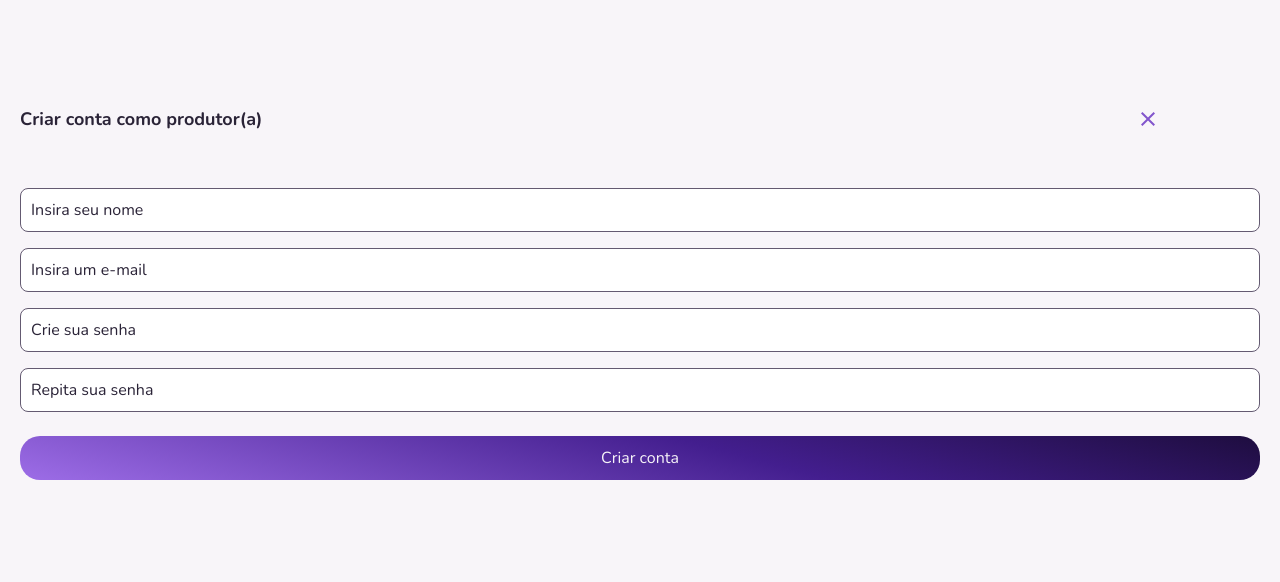
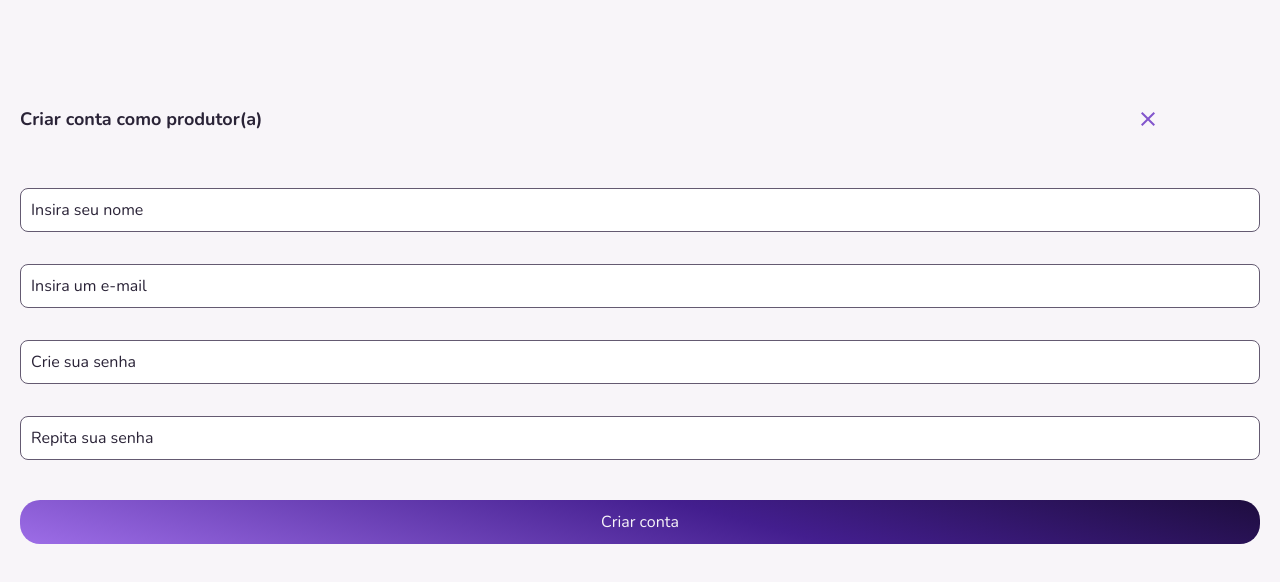
Before and after one commit to ViniciusdePSouza/iToddy_Role, a React (Vite) app in the folder itoddy-role/: page /iToddy_Role/signup in a window 1280 px wide. Shown: the top 582 px of the page. Built offline with nearby package versions, Linux system fonts and the light colour scheme.

Commit message:
Feature: form validation applied

```diff
--- a/itoddy-role/package.json
+++ b/itoddy-role/package.json
@@ -13,11 +13,14 @@
     "deploy": "gh-pages -d dist"
   },
   "dependencies": {
+    "@hookform/resolvers": "^3.1.0",
     "json-server": "^0.17.3",
     "react": "^18.2.0",
     "react-dom": "^18.2.0",
+    "react-hook-form": "^7.43.9",
     "react-router-dom": "^6.11.2",
-    "styled-components": "^6.0.0-rc.2"
+    "styled-components": "^6.0.0-rc.2",
+    "yup": "^1.2.0"
   },
   "devDependencies": {
     "@types/react": "^18.0.28",
--- a/itoddy-role/src/Pages/SignIn/index.tsx
+++ b/itoddy-role/src/Pages/SignIn/index.tsx
@@ -12,8 +12,15 @@ import { TextButton } from "../../components/TextButton";
 import { SvgButton } from "../../components/SvgButton";
 
 import closeSVG from "../../assets/closeWhite.svg";
+import { useNavigate } from "react-router-dom";
 
 export function SignIn() {
+  const navigate = useNavigate()
+
+  function handleGotoSignUp() {
+    navigate('/iToddy_Role/signup')
+  }
+
   return (
     <Container>
       <SvgWrapper>
@@ -26,7 +33,7 @@ export function SignIn() {
       </Paragraph>
       <ButtonsWrapper>
         <Button title="Fazer Login" isLoading={false} />
-        <Button title="Criar conta" variant="SECONDARY" isLoading={false} />
+        <Button title="Criar conta" variant="SECONDARY" isLoading={false} onClick={handleGotoSignUp} />
         <TextButton title="Esqueceu a senha ?" />
       </ButtonsWrapper>
     </Container>
--- a/itoddy-role/src/Pages/SignUp/index.tsx
+++ b/itoddy-role/src/Pages/SignUp/index.tsx
@@ -1,11 +1,46 @@
-import { Input } from "../../components/Input";
+import  Input  from "../../components/Input";
 import { SvgButton } from "../../components/SvgButton";
-import { Container, Form, Header, Title } from "./styles";
+import { Container, Form, FormValidatorAdvisor, Header, Title } from "./styles";
 
 import closeIcon from "../../assets/closeIcon.svg";
 import { Button } from "../../components/Button";
 
+import { useForm } from "react-hook-form";
+
+import { z } from "zod";
+import { zodResolver } from "@hookform/resolvers/zod";
+
+const registerFormSchema = z
+  .object({
+    name: z.string(),
+    email: z.string().email("Email inválido"),
+    password: z.string().min(6, "A senha deve ter no mínimo 6 caracteres"),
+    confirmPassword: z
+      .string()
+      .min(6, "A senha deve ter no mínimo 6 caracteres"),
+  })
+  .refine(({ confirmPassword, password }) => {
+    if (confirmPassword !== password) {
+      return false;
+    }
+    return true;
+  }, { message: "A confirmação de senha não bate" });
+
+type RegisterFormData = z.infer<typeof registerFormSchema>;
+
 export function SignUp() {
+  const {
+    register,
+    handleSubmit,
+    formState: { errors, isSubmitting },
+  } = useForm<RegisterFormData>({
+    resolver: zodResolver(registerFormSchema),
+  });
+
+  async function handleRegisterProducer(data: RegisterFormData) {
+    console.log(data);
+  }
+
   return (
     <Container>
       <Header>
@@ -16,13 +51,36 @@ export function SignUp() {
         </div>
       </Header>
 
-      <Form>
-        <Input placeholder="Insira seu nome" />
-        <Input placeholder="Insira um e-mail" type="email" />
-        <Input placeholder="Crie sua senha" type="password" />
-        <Input placeholder="Repita sua senha" type="password" />
-
-        <Button title="Criar conta" isLoading={false} />
+      <Form onSubmit={handleSubmit(handleRegisterProducer)}>
+        <Input placeholder="Insira seu nome" {...register("name")} />
+        <FormValidatorAdvisor>
+          {errors.name ? errors.name?.message : ""}
+        </FormValidatorAdvisor>
+        <Input
+          placeholder="Insira um e-mail"
+          type="email"
+          {...register("email")}
+        />
+        <FormValidatorAdvisor>
+          {errors.email ? errors.email?.message : ""}
+        </FormValidatorAdvisor>
+        <Input
+          placeholder="Crie sua senha"
+          type="password"
+          {...register("password")}
+        />
+        <FormValidatorAdvisor>
+          {errors.password ? errors.password?.message : ""}
+        </FormValidatorAdvisor>
+        <Input
+          placeholder="Repita sua senha"
+          type="password"
+          {...register("confirmPassword")}
+        />
+        <FormValidatorAdvisor>
+          {errors.confirmPassword ? errors.confirmPassword?.message : ""}
+        </FormValidatorAdvisor>
+        <Button title="Criar conta" isLoading={isSubmitting} type="submit" />
       </Form>
     </Container>
   );
--- a/itoddy-role/src/Pages/SignUp/styles.ts
+++ b/itoddy-role/src/Pages/SignUp/styles.ts
@@ -40,3 +40,10 @@ export const Title = styled.h2`
     font-family: 'Nunito', sans-serif;
     font-size: 1.8rem;
 `
+
+export const FormValidatorAdvisor = styled.p`
+    color: ${({theme}) => theme.COLORS.RED};
+
+    font-weight: 600;
+    font-size: 1.2rem;
+`
--- a/itoddy-role/src/components/Button/styles.ts
+++ b/itoddy-role/src/components/Button/styles.ts
@@ -30,5 +30,7 @@ export const Container = styled.button<ButtonContainerProps>`
 
  ${(props) => `background: ${buttonVariantBackgroundColor[props.variant]}`};
 
-  border-radius: 20px
+  border-radius: 20px;
+
+  cursor: pointer;
 `;
--- a/itoddy-role/src/components/Input/index.tsx
+++ b/itoddy-role/src/components/Input/index.tsx
@@ -1,17 +1,23 @@
-import { Container, InputVariantColor } from "./styles"
+import { Container, InputVariantColor } from "./styles";
+import React, { forwardRef, InputHTMLAttributes } from "react";
 
-interface InputProps {
-    icon?: string
-    placeholder: string
-    variant?: InputVariantColor
-    type?: string
+interface InputProps extends InputHTMLAttributes<HTMLInputElement> {
+  icon?: string;
+  variant?: InputVariantColor;
 }
 
-export function Input({ icon = "", variant = 'PRIMARY', placeholder, type = 'text', ...rest}: InputProps ) {
-    return(
-        <Container variant={variant}>
-            {icon && <img src={icon}/>}
-            <input placeholder={placeholder} type={type} {...rest}/>
-        </Container>
-    )
-}
+const Input = forwardRef<HTMLInputElement, InputProps>(
+  (
+    { icon = "", variant = "PRIMARY", placeholder, type = "text", ...rest },
+    ref
+  ) => {
+    return (
+      <Container variant={variant}>
+        {icon && <img src={icon} />}
+        <input ref={ref} placeholder={placeholder} type={type} {...rest} />
+      </Container>
+    );
+  }
+);
+
+export default Input;
```
Also changed, not shown: 1 other file (tests, documents, lock files or other folders).
